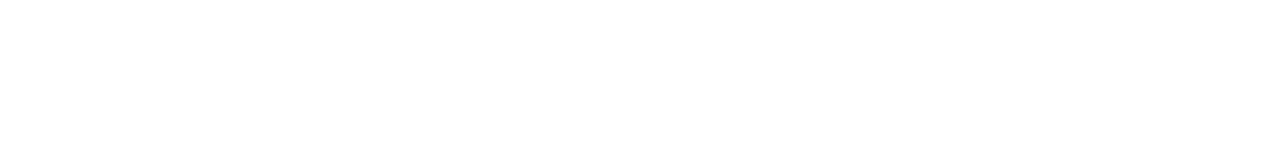
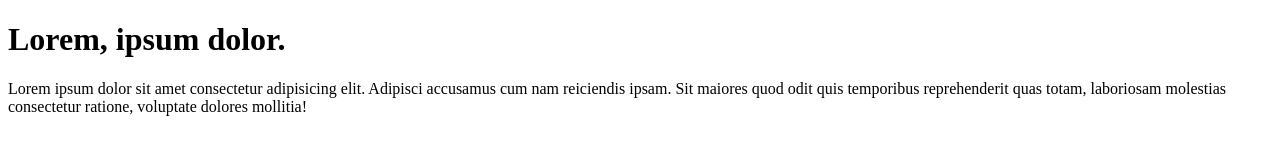
Before and after one commit to MrFlexBadan/test, a plain HTML site: page index.html in a window 1280 px wide. Drawn offline with Linux system fonts and the light colour scheme.

Commit message:
new commit

```diff
--- a/index.html
+++ b/index.html
@@ -5,5 +5,13 @@
     <meta name="viewport" content="width=device-width, initial-scale=1.0" />
     <title>Document</title>
   </head>
-  <body></body>
+  <body>
+    <h1>Lorem, ipsum dolor.</h1>
+    <p>
+      Lorem ipsum dolor sit amet consectetur adipisicing elit. Adipisci
+      accusamus cum nam reiciendis ipsam. Sit maiores quod odit quis temporibus
+      reprehenderit quas totam, laboriosam molestias consectetur ratione,
+      voluptate dolores mollitia!
+    </p>
+  </body>
 </html>
```
